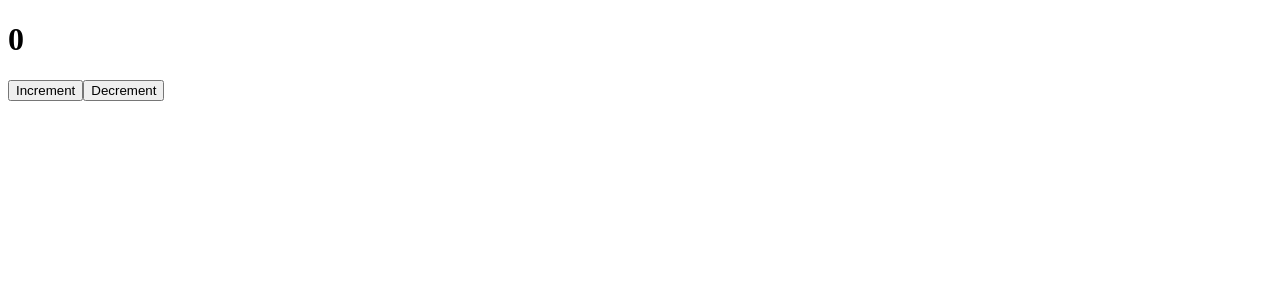
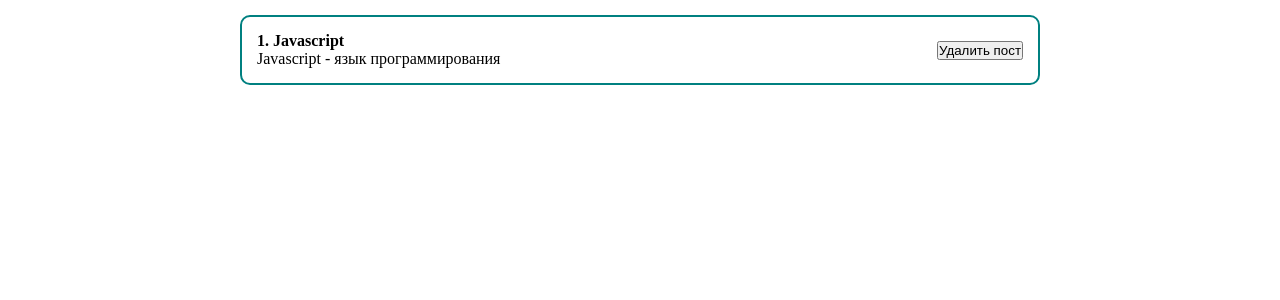
Before and after one commit to eozubarev/react-app, a React (Create React App) app: page / in a window 1280 px wide. Shown: the top 300 px of the page. Built offline with nearby package versions, Linux system fonts and the light colour scheme.

Commit message:
update react app

```diff
--- a/src/App.js
+++ b/src/App.js
@@ -2,12 +2,25 @@
 import React, { useState } from "react";
 import ClassCounter from "./Components/ClassCounter";
 import Counter from "./Components/Counter";
+import './styles/App.css';
 
 function App() {
 
   return (
     <div className="App">
-       <ClassCounter />
+
+       <div className="post">
+          <div className="post__content">
+              <strong>1. Javascript</strong>
+              <div>
+                Javascript - язык программирования
+              </div>
+          </div>
+          <div className="post__btns">
+              <button>Удалить пост</button>
+          </div>
+       </div>
+
     </div>
   );
 
--- /dev/null
+++ b/src/styles/App.css
@@ -0,0 +1,24 @@
+* {
+    margin: 0;
+    padding: 0;
+    box-sizing: border-box;
+}
+
+#root {
+    display: flex;
+    justify-content: center;
+}
+
+.App {
+    width: 800px;
+}
+
+.post {
+    display: flex;
+    padding: 15px;
+    border: 2px solid teal;
+    border-radius: 10px;
+    margin-top: 15px;
+    justify-content: space-between;
+    align-items: center;
+}
```
Also changed, not shown: src/Components/PostItem.jsx (added, +11 -0 lines).
